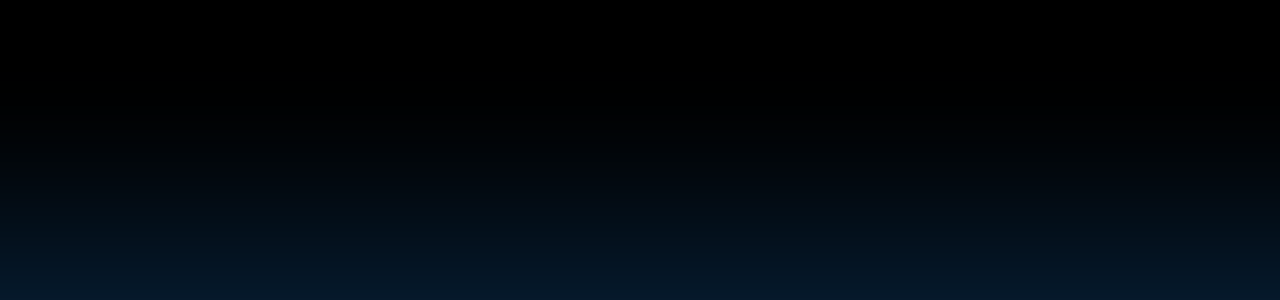
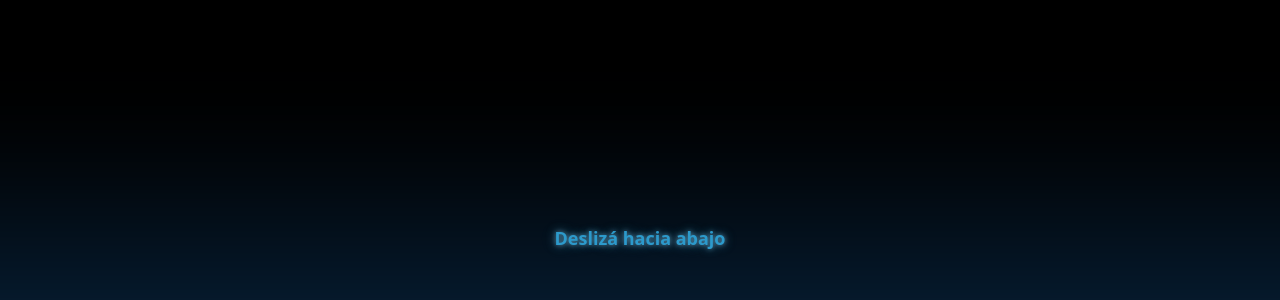
Before and after one commit to agustinvegabrunetto7-sys/ActasyFinanzas2, a React (Vite) app: page / in a window 1280 px wide. Shown: the part 652-952 px from the top of the page. Built offline with nearby package versions, Linux system fonts and the light colour scheme.

Commit message:
[dyad] Añadiendo un indicador de "Deslizá hacia abajo" con efecto neón - wrote 3 file(s)

```diff
--- /dev/null
+++ b/src/components/ScrollDownIndicator.tsx
@@ -0,0 +1,13 @@
+import React from "react";
+
+const ScrollDownIndicator = () => {
+  return (
+    <div className="absolute bottom-24 left-1/2 -translate-x-1/2 z-20">
+      <p className="text-sky-400 text-lg font-bold neon-glow animate-neon-blink">
+        Deslizá hacia abajo
+      </p>
+    </div>
+  );
+};
+
+export default ScrollDownIndicator;
--- a/src/globals.css
+++ b/src/globals.css
@@ -126,3 +126,21 @@
   animation: aurora-move 20s ease-in-out infinite alternate;
   filter: blur(40px);
 }
+
+/* Neon Glow Effect */
+.neon-glow {
+  text-shadow:
+    0 0 5px rgba(125, 211, 252, 0.7), /* sky-400 with opacity */
+    0 0 10px rgba(125, 211, 252, 0.5),
+    0 0 20px rgba(125, 211, 252, 0.3);
+}
+
+/* Neon Blink Animation */
+@keyframes neon-blink {
+  0%, 100% { opacity: 1; }
+  50% { opacity: 0.4; }
+}
+
+.animate-neon-blink {
+  animation: neon-blink 2s ease-in-out infinite alternate;
+}
--- a/src/pages/Index.tsx
+++ b/src/pages/Index.tsx
@@ -1,5 +1,6 @@
 import { MadeWithDyad } from "@/components/made-with-dyad";
 import AuroraBackground from "@/components/AuroraBackground";
+import ScrollDownIndicator from "@/components/ScrollDownIndicator"; // Import the new component
 import React, { useState, useEffect } from "react";
 
 const Index = () => {
@@ -49,6 +50,9 @@ const Index = () => {
         </p>
 
       </div>
+
+      <ScrollDownIndicator /> {/* Add the new component here */}
+
       <div className="absolute bottom-0 w-full">
         <MadeWithDyad />
       </div>
```
